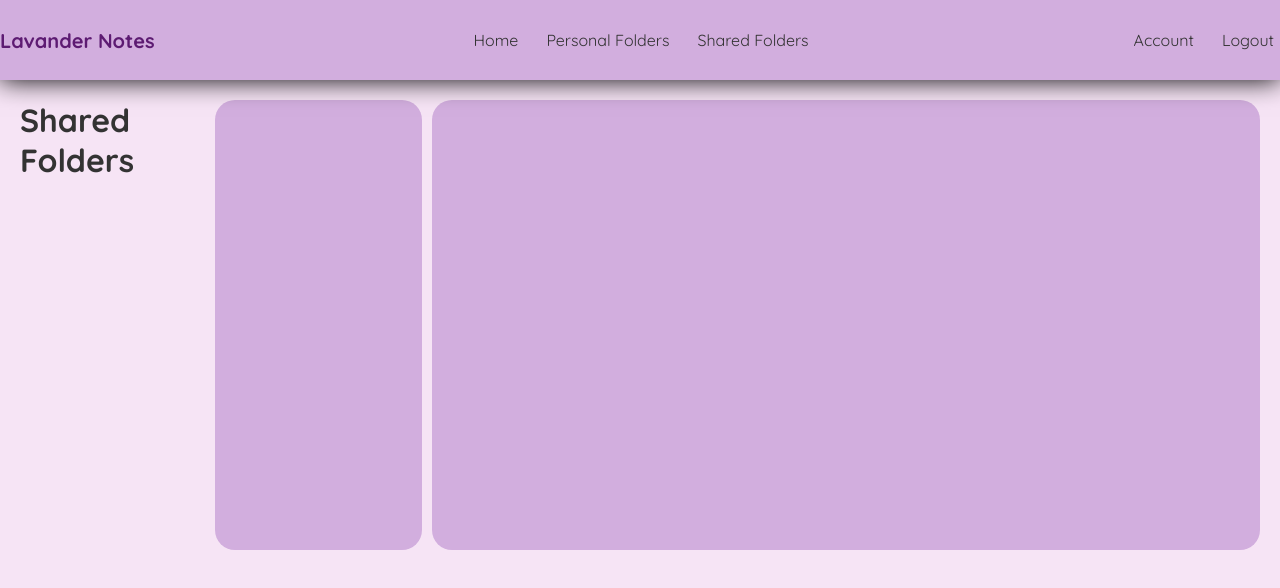
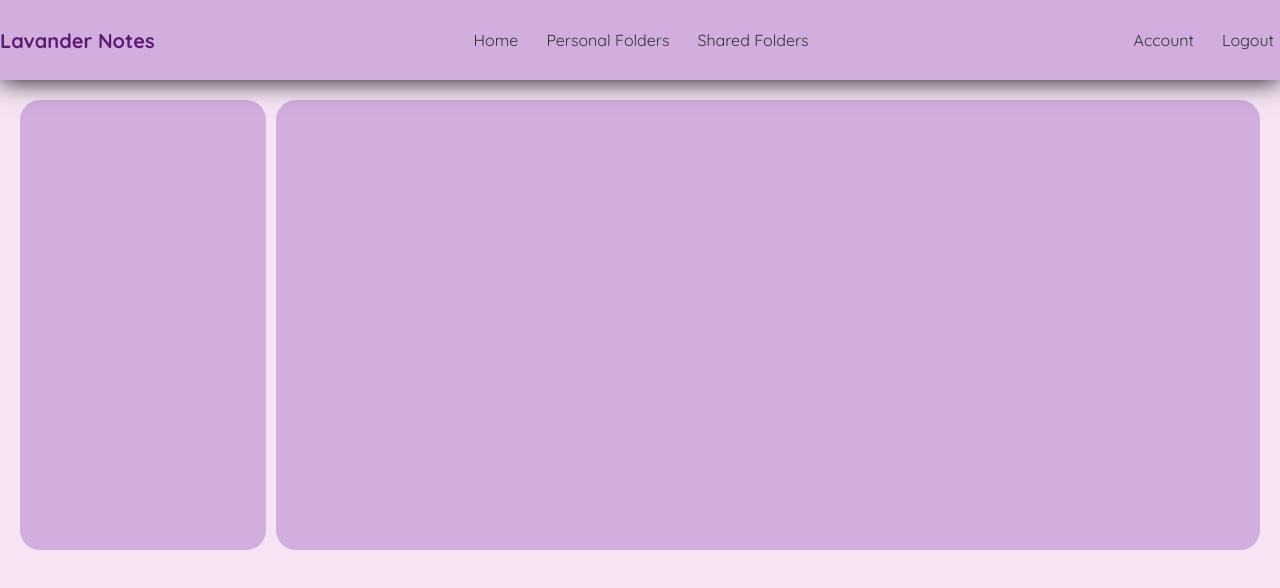
Before and after one commit to MalinaTeodoraAlbu/Student_Notes_tw_project, a React (Create React App) app in the folder frontend/my-app/: page /sharedFolders in a window 1280 px wide. Shown: the top 588 px of the page. Built offline with nearby package versions, Linux system fonts and the light colour scheme.

Commit message:
Update Frontend Template

```diff
--- a/frontend/my-app/src/PersonalFolders.js
+++ b/frontend/my-app/src/PersonalFolders.js
@@ -4,7 +4,6 @@ import "./styles/style.css"
 const PersonalFolder = () => {
     return (
         <div className='page_continut'>
-             <h2>Personal Folder</h2>
                <div className="sidebar">
 
                 </div>
--- a/frontend/my-app/src/SharedFolder.js
+++ b/frontend/my-app/src/SharedFolder.js
@@ -4,7 +4,6 @@ import "./styles/style.css"
 const SharedFolder = () => {
     return (
         <div className='page_continut'>
-            <h1>Shared Folders</h1>
         <div className="sidebar">
 
          </div>
```
